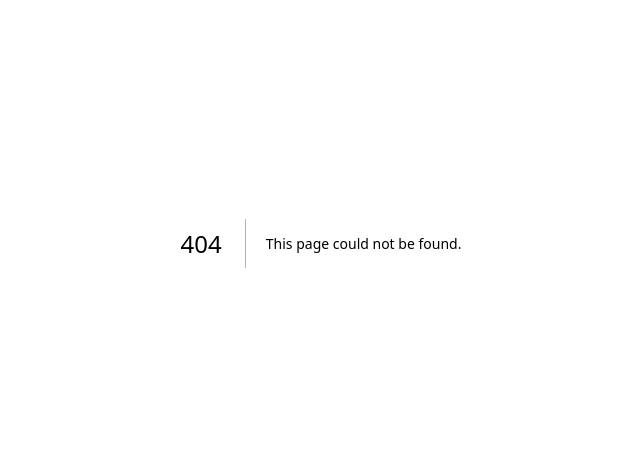
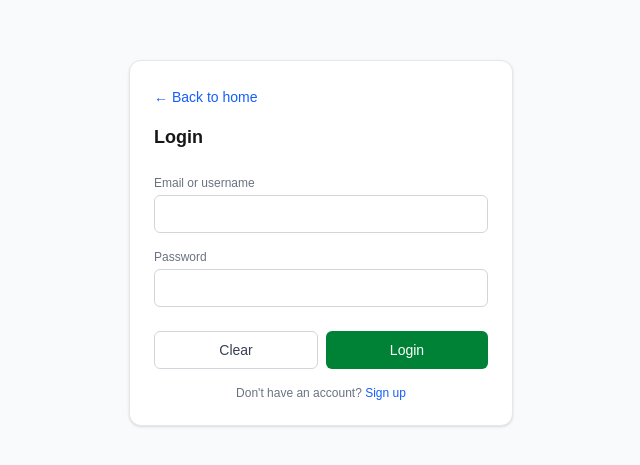
Before and after one commit to nuhanazmy/Work-Reporting-App, a Next.js app: page /login in a window 1280 px wide. Before the commit this address had no page. Shown: the part 157-622 px from the top of the page, without its empty margins (319-959 px from the left). Built offline with nearby package versions, Linux system fonts and the light colour scheme.

Commit message:
created login page

```diff
--- /dev/null
+++ b/app/login/page.tsx
@@ -0,0 +1,64 @@
+"use client";
+
+import Link from "next/link";
+import { useState } from "react";
+
+export default function LoginPage() {
+  const [identifier, setIdentifier] = useState("");
+  const [password, setPassword] = useState("");
+
+  function handleClear() {
+    setIdentifier("");
+    setPassword("");
+  }
+
+  function handleLogin() {
+    console.log("Login attempt:", { identifier, password });
+  }
+
+  return (
+    <main className="min-h-screen flex items-center justify-center bg-gray-50 px-4">
+      <div className="w-full max-w-sm bg-white rounded-xl border border-gray-200 shadow-sm p-6">
+        <Link href="/" className="text-sm text-blue-600 hover:underline mb-4 inline-block">
+          ← Back to home
+        </Link>
+
+        <h1 className="text-lg font-semibold mb-6">Login</h1>
+
+        <div className="mb-4">
+          <label className="block text-xs text-gray-500 mb-1">Email or username</label>
+          <input
+            type="text"
+            value={identifier}
+            onChange={(e) => setIdentifier(e.target.value)}
+            className="w-full border border-gray-300 rounded-md px-3 py-2 text-sm focus:outline-none focus:ring-2 focus:ring-green-600"
+          />
+        </div>
+
+        <div className="mb-6">
+          <label className="block text-xs text-gray-500 mb-1">Password</label>
+          <input
+            type="password"
+            value={password}
+            onChange={(e) => setPassword(e.target.value)}
+            className="w-full border border-gray-300 rounded-md px-3 py-2 text-sm focus:outline-none focus:ring-2 focus:ring-green-600"
+          />
+        </div>
+
+        <div className="flex gap-2">
+          <button onClick={handleClear} className="flex-1 border border-gray-300 rounded-md py-2 text-sm text-gray-700 hover:bg-gray-50">
+            Clear
+          </button>
+          <button onClick={handleLogin} className="flex-1 bg-green-700 text-white rounded-md py-2 text-sm font-medium hover:bg-green-800">
+            Login
+          </button>
+        </div>
+
+        <p className="text-xs text-gray-500 mt-4 text-center">
+          Don&apos;t have an account?{" "}
+          <Link href="/signup" className="text-blue-600 hover:underline">Sign up</Link>
+        </p>
+      </div>
+    </main>
+  );
+}
--- a/proxy.ts
+++ b/proxy.ts
@@ -1,7 +1,7 @@
 import { createServerClient } from '@supabase/ssr'
 import { NextResponse, type NextRequest } from 'next/server'
 
-export async function middleware(request: NextRequest) {
+export async function proxy(request: NextRequest) {
   let response = NextResponse.next({ request })
 
   const supabase = createServerClient(
```
